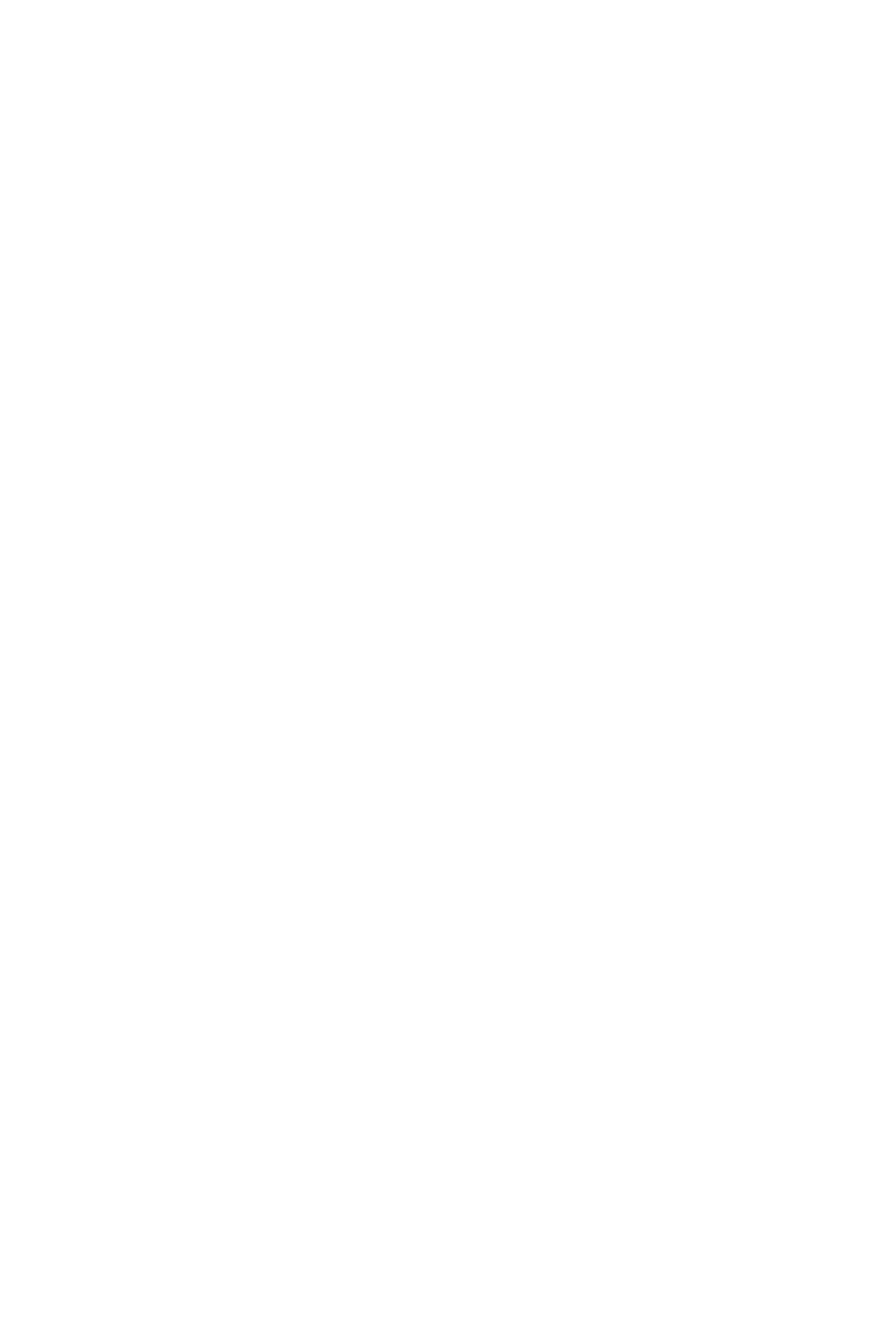
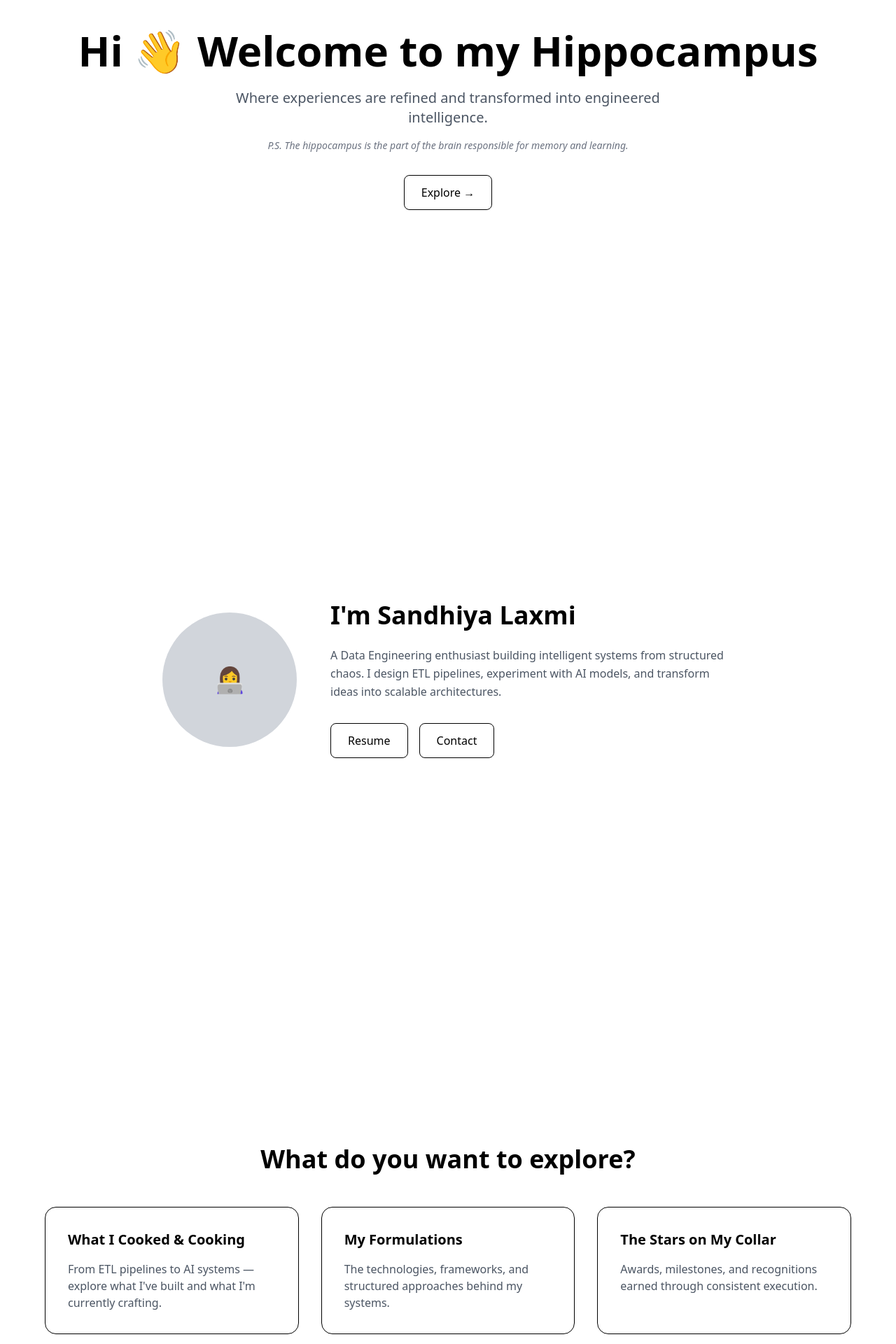
Before and after one commit to Sandhiyalaxmii/portfolioh, a React (Vite) app: page / in a window 1280 px wide. Shown: the part 300-2220 px from the top of the page at 70% size. Before the commit the page ends 800 px from the top, so only its background shows below. Built offline with nearby package versions, Linux system fonts and the light colour scheme.

Commit message:
building it step by step

```diff
--- a/src/App.jsx
+++ b/src/App.jsx
@@ -1,22 +1,42 @@
 import { Routes, Route } from "react-router-dom";
+import { useState } from "react";
 import Navbar from "./components/layout/Navbar";
+import WiperIntro from "./components/intro/WiperIntro";
+import Hero from "./components/home/Hero";
+import About from "./components/home/About";
+import SignatureBoxes from "./components/home/SignatureBoxes";
 
-const Home = () => <div className="p-20 dark:text-white">Home Page</div>;
+const Home = () => (
+  <>
+    <Hero />
+    <About />
+    <SignatureBoxes />
+  </>
+);
 const Projects = () => <div className="p-20 dark:text-white">Projects Page</div>;
 const Skills = () => <div className="p-20 dark:text-white">Skills Page</div>;
 const Achievements = () => <div className="p-20 dark:text-white">Achievements Page</div>;
 
 function App() {
+  const [showIntro, setShowIntro] = useState(true);
+
   return (
     <div className="min-h-screen bg-white dark:bg-black transition-colors duration-500">
+
+      {showIntro && <WiperIntro onComplete={() => setShowIntro(false)} />}
+
+      {!showIntro && (
+        <>
           <Navbar />
-
           <Routes>
             <Route path="/" element={<Home />} />
             <Route path="/projects" element={<Projects />} />
             <Route path="/skills" element={<Skills />} />
             <Route path="/achievements" element={<Achievements />} />
           </Routes>
+        </>
+      )}
+
     </div>
   );
 }
--- /dev/null
+++ b/src/components/home/About.jsx
@@ -0,0 +1,57 @@
+import { motion } from "framer-motion";
+
+const About = () => {
+  return (
+    <section
+      id="about"
+      className="min-h-screen flex flex-col md:flex-row items-center justify-center px-6 gap-12"
+    >
+      {/* Avatar */}
+      <motion.div
+        initial={{ opacity: 0, x: -40 }}
+        whileInView={{ opacity: 1, x: 0 }}
+        transition={{ duration: 0.8 }}
+        className="w-48 h-48 rounded-full bg-gray-300 dark:bg-gray-700 flex items-center justify-center text-4xl"
+      >
+        👩‍💻
+      </motion.div>
+
+      {/* About Text */}
+      <motion.div
+        initial={{ opacity: 0, x: 40 }}
+        whileInView={{ opacity: 1, x: 0 }}
+        transition={{ duration: 0.8 }}
+        className="max-w-xl"
+      >
+        <h2 className="text-3xl md:text-4xl font-bold dark:text-white mb-6">
+          I'm Sandhiya Laxmi
+        </h2>
+
+        <p className="text-gray-600 dark:text-gray-300 leading-relaxed">
+          A Data Engineering enthusiast building intelligent systems from structured chaos.
+          I design ETL pipelines, experiment with AI models, and transform ideas into scalable architectures.
+        </p>
+
+        <div className="mt-8 flex gap-4">
+          <a
+            href="/resume.pdf"
+            className="px-6 py-3 border rounded-lg dark:border-white border-black
+                       dark:text-white text-black hover:scale-105 transition-all"
+          >
+            Resume
+          </a>
+
+          <a
+            href="mailto:yourmail@gmail.com"
+            className="px-6 py-3 border rounded-lg dark:border-white border-black
+                       dark:text-white text-black hover:scale-105 transition-all"
+          >
+            Contact
+          </a>
+        </div>
+      </motion.div>
+    </section>
+  );
+};
+
+export default About;
--- /dev/null
+++ b/src/components/home/Hero.jsx
@@ -0,0 +1,54 @@
+import { motion } from "framer-motion";
+
+const Hero = () => {
+  return (
+    <section className="min-h-screen flex flex-col items-center justify-center text-center px-6">
+
+      {/* Main Heading */}
+      <motion.h1
+        initial={{ opacity: 0, y: 40 }}
+        animate={{ opacity: 1, y: 0 }}
+        transition={{ duration: 0.8 }}
+        className="text-4xl md:text-6xl font-bold dark:text-white"
+      >
+        Hi 👋 Welcome to my Hippocampus
+      </motion.h1>
+
+      {/* Tagline */}
+      <motion.p
+        initial={{ opacity: 0 }}
+        animate={{ opacity: 1 }}
+        transition={{ delay: 0.6 }}
+        className="mt-6 text-lg md:text-xl text-gray-600 dark:text-gray-300 max-w-2xl"
+      >
+        Where experiences are refined and transformed into engineered intelligence.
+      </motion.p>
+
+      {/* PS */}
+      <motion.p
+        initial={{ opacity: 0 }}
+        animate={{ opacity: 1 }}
+        transition={{ delay: 1 }}
+        className="mt-4 text-sm text-gray-500 dark:text-gray-400 italic"
+      >
+        P.S. The hippocampus is the part of the brain responsible for memory and learning.
+      </motion.p>
+
+      {/* CTA Button */}
+      <motion.a
+        href="#about"
+        initial={{ opacity: 0 }}
+        animate={{ opacity: 1 }}
+        transition={{ delay: 1.4 }}
+        className="mt-8 px-6 py-3 border rounded-lg dark:border-white border-black
+                   dark:text-white text-black
+                   hover:scale-105 transition-all duration-300"
+      >
+        Explore →
+      </motion.a>
+
+    </section>
+  );
+};
+
+export default Hero;
--- /dev/null
+++ b/src/components/home/SignatureBoxes.jsx
@@ -0,0 +1,66 @@
+import { useNavigate } from "react-router-dom";
+import { motion } from "framer-motion";
+
+const SignatureBoxes = () => {
+  const navigate = useNavigate();
+
+  const boxStyle =
+    "cursor-pointer p-8 rounded-2xl border dark:border-white border-black transition-all duration-300 hover:scale-105 hover:shadow-xl";
+
+  return (
+    <section className="min-h-screen flex flex-col items-center justify-center px-6">
+
+      <h2 className="text-3xl md:text-4xl font-bold dark:text-white mb-12">
+        What do you want to explore?
+      </h2>
+
+      <div className="grid md:grid-cols-3 gap-8 max-w-6xl w-full">
+
+        {/* Projects */}
+        <motion.div
+          whileHover={{ y: -8 }}
+          className={boxStyle}
+          onClick={() => navigate("/projects")}
+        >
+          <h3 className="text-xl font-semibold dark:text-white mb-4">
+            What I Cooked & Cooking
+          </h3>
+          <p className="text-gray-600 dark:text-gray-300">
+            From ETL pipelines to AI systems — explore what I've built and what I'm currently crafting.
+          </p>
+        </motion.div>
+
+        {/* Skills */}
+        <motion.div
+          whileHover={{ y: -8 }}
+          className={boxStyle}
+          onClick={() => navigate("/skills")}
+        >
+          <h3 className="text-xl font-semibold dark:text-white mb-4">
+            My Formulations
+          </h3>
+          <p className="text-gray-600 dark:text-gray-300">
+            The technologies, frameworks, and structured approaches behind my systems.
+          </p>
+        </motion.div>
+
+        {/* Achievements */}
+        <motion.div
+          whileHover={{ y: -8 }}
+          className={boxStyle}
+          onClick={() => navigate("/achievements")}
+        >
+          <h3 className="text-xl font-semibold dark:text-white mb-4">
+            The Stars on My Collar
+          </h3>
+          <p className="text-gray-600 dark:text-gray-300">
+            Awards, milestones, and recognitions earned through consistent execution.
+          </p>
+        </motion.div>
+
+      </div>
+    </section>
+  );
+};
+
+export default SignatureBoxes;
--- /dev/null
+++ b/src/components/intro/WiperIntro.jsx
@@ -0,0 +1,40 @@
+import { motion } from "framer-motion";
+import { useEffect, useState } from "react";
+
+const WiperIntro = ({ onComplete }) => {
+  const [start, setStart] = useState(false);
+
+  useEffect(() => {
+    const timer1 = setTimeout(() => setStart(true), 200);
+    const timer2 = setTimeout(() => onComplete(), 1800);
+
+    return () => {
+      clearTimeout(timer1);
+      clearTimeout(timer2);
+    };
+  }, [onComplete]);
+
+  return (
+    <div className="fixed inset-0 z-50 bg-white dark:bg-black overflow-hidden">
+
+      {/* Left wipe */}
+      <motion.div
+        initial={{ x: 0 }}
+        animate={{ x: start ? "-100%" : 0 }}
+        transition={{ duration: 1.2, ease: "easeInOut" }}
+        className="absolute inset-0 bg-black dark:bg-white"
+      />
+
+      {/* Right wipe */}
+      <motion.div
+        initial={{ x: 0 }}
+        animate={{ x: start ? "100%" : 0 }}
+        transition={{ duration: 1.2, ease: "easeInOut" }}
+        className="absolute inset-0 bg-black dark:bg-white"
+      />
+
+    </div>
+  );
+};
+
+export default WiperIntro;
```
Also changed, not shown: 1 other file (tests, documents, lock files or other folders). Lines whose indentation alone changed are shown as unchanged.
